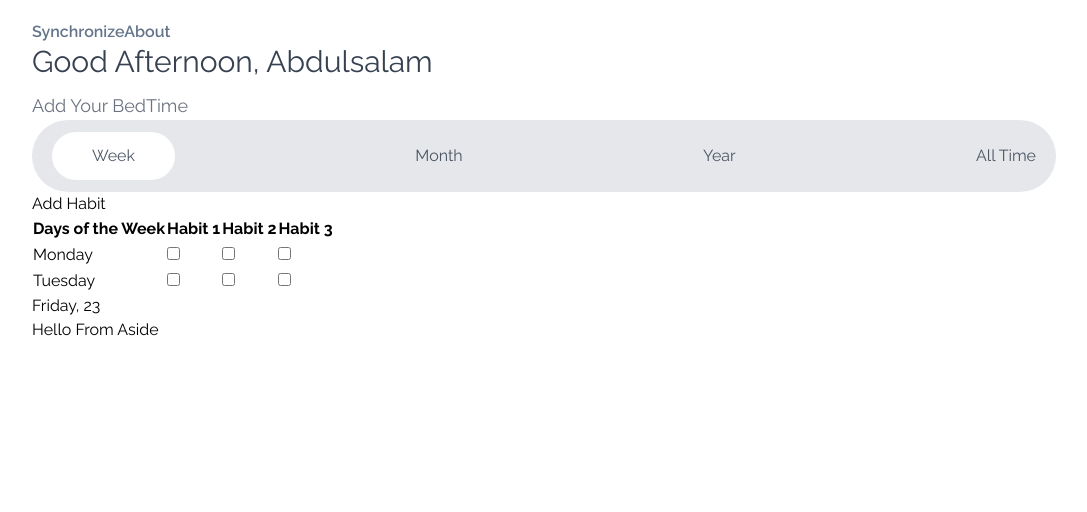
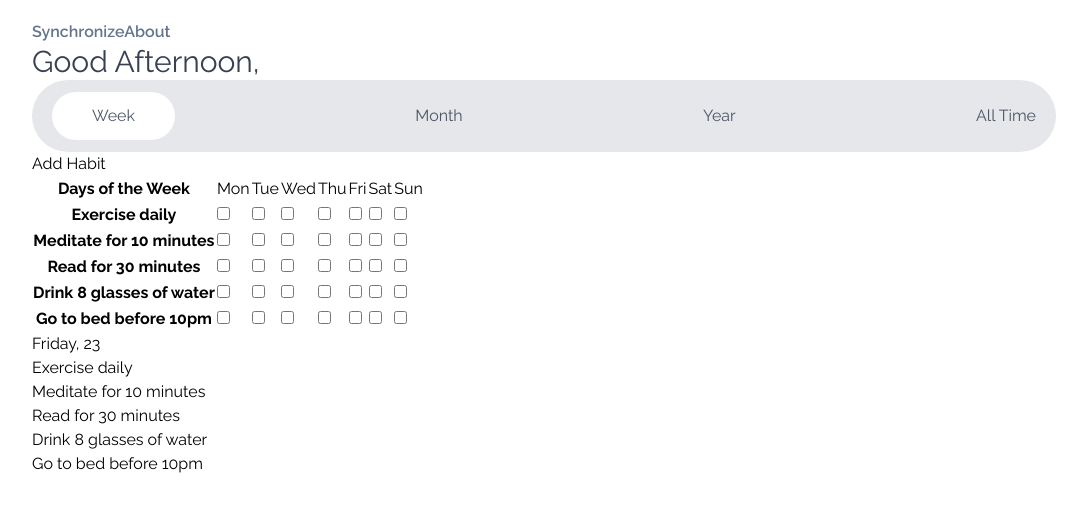
Before and after one commit to abdulsalamcodes/Synchronize, a Vue app: page /habit-tracker in a window 1280 px wide. Shown: the top 512 px of the page, without its empty margins (96-1183 px from the left). Built offline with nearby package versions, Linux system fonts and the light colour scheme.

Commit message:
feat: habit tracker ui

```diff
--- a/src/views/TrackHabit.vue
+++ b/src/views/TrackHabit.vue
@@ -1,9 +1,45 @@
+<script setup>
+const habits = [
+  {
+    name: "Exercise daily",
+    id: "1",
+    daysCompleted: 3,
+    repeat: true,
+  },
+  {
+    name: "Meditate for 10 minutes",
+    id: "2",
+    daysCompleted: 5,
+    repeat: true,
+  },
+  {
+    name: "Read for 30 minutes",
+    id: "3",
+    daysCompleted: 2,
+    repeat: true,
+  },
+  {
+    name: "Drink 8 glasses of water",
+    id: "4",
+    daysCompleted: 6,
+    repeat: true,
+  },
+  {
+    name: "Go to bed before 10pm",
+    id: "5",
+    daysCompleted: 4,
+    repeat: true,
+  },
+];
+
+const days = ["Mon", "Tue", "Wed", "Thu", "Fri", "Sat", "Sun"];
+</script>
+
 <template>
   <section class="flex gap-5">
     <main class="flex-1">
       <header class="header">
         <h1 class="heading">Good Afternoon, {{ username }}</h1>
-        <button class="bedtime">Add Your BedTime</button>
       </header>
       <section class="flex gap-5 items-center mt-8">
         <div class="headerTab">
@@ -21,75 +57,46 @@
           <thead>
             <tr class="bg-gray-800 text-white">
               <th class="px-4 py-2">Days of the Week</th>
-              <th class="px-4 py-2">Habit 1</th>
-              <th class="px-4 py-2">Habit 2</th>
-              <th class="px-4 py-2">Habit 3</th>
+              <td class="px-4 py-2" v-for="day in days" :key="day">
+                {{ day }}
+              </td>
             </tr>
           </thead>
           <tbody>
-            <tr class="border-t border-gray-700">
-              <td class="px-4 py-2">Monday</td>
-              <td class="px-4 py-2">
+            <tr
+              class="border-t border-gray-700"
+              v-for="habit in habits"
+              :key="habit.id"
+            >
+              <th class="px-4 text-left py-2">{{ habit.name }}</th>
+              <td class="px-4 py-2" v-for="day in days" :key="day">
                 <input
                   type="checkbox"
-                  class="form-checkbox h-6 w-6 text-indigo-600"
+                  class="form-checkbox h-7 w-7 accent-green-600"
                   id="mon-habit1"
                 />
               </td>
-              <td class="px-4 py-2">
-                <input
-                  type="checkbox"
-                  class="form-checkbox h-6 w-6 text-indigo-600"
-                  id="mon-habit2"
-                />
-              </td>
-              <td class="px-4 py-2">
-                <input
-                  type="checkbox"
-                  class="form-checkbox h-6 w-6 text-indigo-600"
-                  id="mon-habit3"
-                />
-              </td>
             </tr>
-            <tr class="border-t border-gray-700">
-              <td class="px-4 py-2">Tuesday</td>
-              <td class="px-4 py-2">
-                <input
-                  type="checkbox"
-                  class="form-checkbox h-6 w-6 text-indigo-600"
-                  id="tue-habit1"
-                />
-              </td>
-              <td class="px-4 py-2">
-                <input
-                  type="checkbox"
-                  class="form-checkbox h-6 w-6 text-indigo-600"
-                  id="tue-habit2"
-                />
-              </td>
-              <td class="px-4 py-2">
-                <input
-                  type="checkbox"
-                  class="form-checkbox h-6 w-6 text-indigo-600"
-                  id="tue-habit3"
-                />
-              </td>
-            </tr>
-            <!-- and so on -->
           </tbody>
         </table>
       </section>
     </main>
     <aside class="w-1/3">
       <h2 class="text-2xl mb-5">Friday, 23</h2>
-      <div class="bg-gray-100 p-5">Hello From Aside</div>
+      <div class="bg-white border-gray-300 border-2 rounded-lg p-5">
+        <ul>
+          <li
+            class="border-l border-3 border-green-700 shadow-md rounded bg-green-500 text-white p-4 mb-3"
+            v-for="item in habits"
+            :key="item"
+          >
+            {{ item.name }}
+          </li>
+        </ul>
+      </div>
     </aside>
   </section>
 </template>
-
-<script setup>
-const username = "Abdulsalam";
-</script>
 
 <style>
 .bedtime {
```
